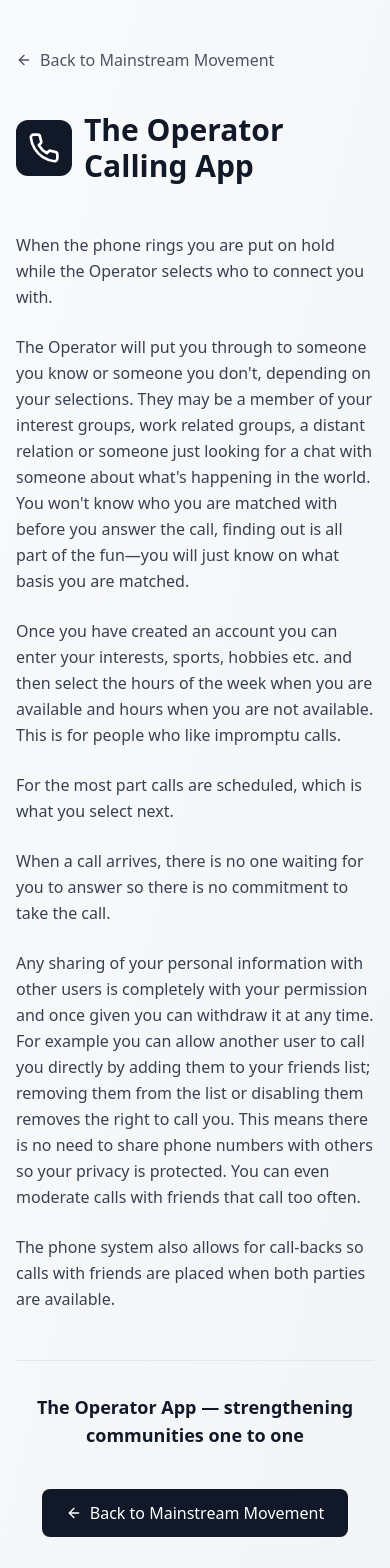
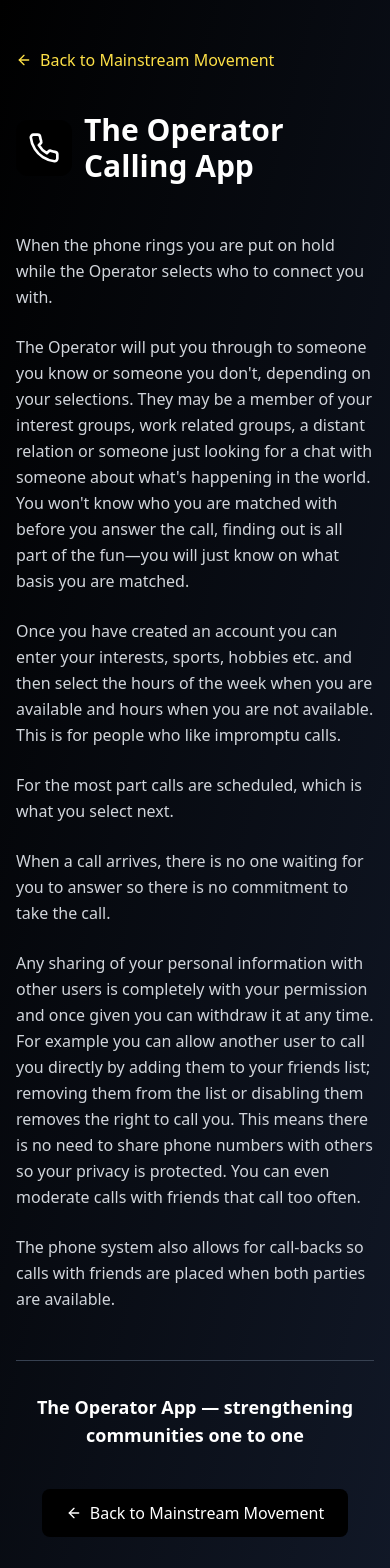
Before and after one commit to colinriche/mainstream-website, a Next.js app: page /theoperator in a window 390 px wide. Shown: the top 1568 px of the page. Built offline with nearby package versions, Linux system fonts and the light colour scheme; no server answers.

Commit message:
Theme colours and dark mode consistent across pages

```diff
--- a/app/page.jsx
+++ b/app/page.jsx
@@ -7,11 +7,22 @@ import {
   Heart, Target, Users, Smartphone, Car,
   Mail, Phone, MapPin, ExternalLink, Check, AlertCircle, Calendar
 } from 'lucide-react';
+import { getStoredTheme, getStoredDarkMode, setStoredTheme, setStoredDarkMode } from '@/lib/siteThemes';
 
 const MainstreamMovement = () => {
   const [darkMode, setDarkMode] = useState(true);
   const [theme, setTheme] = useState('black');
   const [mobileMenuOpen, setMobileMenuOpen] = useState(false);
+
+  // Restore theme and dark mode from localStorage (persisted across pages)
+  useEffect(() => {
+    setTheme(getStoredTheme());
+    setDarkMode(getStoredDarkMode());
+  }, []);
+  useEffect(() => {
+    setStoredTheme(theme);
+    setStoredDarkMode(darkMode);
+  }, [theme, darkMode]);
 
   // Cycle through themes: green -> red -> blue -> black -> green
   const cycleTheme = () => {
--- a/app/theoperator/page.jsx
+++ b/app/theoperator/page.jsx
@@ -1,15 +1,44 @@
 "use client";
 
+import { useState, useEffect } from "react";
 import Link from "next/link";
 import { ArrowLeft, Phone } from "lucide-react";
+import { themes, getStoredTheme, getStoredDarkMode } from "@/lib/siteThemes";
 
 export default function TheOperatorPage() {
+  const [theme, setTheme] = useState("black");
+  const [darkMode, setDarkMode] = useState(true);
+  const [mounted, setMounted] = useState(false);
+
+  useEffect(() => {
+    setTheme(getStoredTheme());
+    setDarkMode(getStoredDarkMode());
+    setMounted(true);
+  }, []);
+
+  const currentTheme = themes[theme];
+  const bgGradient = darkMode ? currentTheme.dark : currentTheme.light;
+  const textPrimary = darkMode ? "text-white" : "text-gray-900";
+  const textMuted = (theme === "black" && darkMode) ? "text-yellow-300" : (darkMode ? "text-gray-400" : "text-gray-600");
+  const textBody = darkMode ? "text-gray-300" : "text-gray-700";
+  const borderClass = darkMode ? "border-gray-700" : "border-gray-200";
+  const linkHover = darkMode ? "hover:text-white" : "hover:text-gray-900";
+
+  if (!mounted) {
     return (
-    <div className="min-h-screen bg-gradient-to-br from-gray-50 to-gray-100 dark:from-gray-900 dark:to-gray-800 transition-colors">
+      <div className="min-h-screen bg-gradient-to-br from-gray-100 to-gray-200 flex items-center justify-center">
+        <div className="animate-spin rounded-full h-10 w-10 border-2 border-gray-400 border-t-transparent" />
+      </div>
+    );
+  }
+
+  return (
+    <div className={`min-h-screen transition-colors duration-500 ${darkMode ? "dark" : ""}`}>
+      <div className={`min-h-screen bg-gradient-to-br ${bgGradient} transition-colors duration-500`}>
         <div className="max-w-3xl mx-auto px-4 sm:px-6 py-12 sm:py-16">
           <Link
             href="/"
-          className="inline-flex items-center gap-2 text-gray-600 dark:text-gray-400 hover:text-gray-900 dark:hover:text-white mb-10 transition-colors"
+            className={`inline-flex items-center gap-2 ${textMuted} ${linkHover} mb-10 transition-colors`}
           >
             <ArrowLeft className="w-4 h-4" />
             Back to Mainstream Movement
@@ -17,16 +46,16 @@ export default function TheOperatorPage() {
 
           <header className="mb-12">
             <div className="flex items-center gap-3 mb-4">
-            <div className="p-3 rounded-xl bg-gray-900 dark:bg-gray-700 text-white">
+              <div className={`p-3 rounded-xl ${currentTheme.accent} text-white`}>
                 <Phone className="w-8 h-8" />
               </div>
-            <h1 className="text-3xl sm:text-4xl font-bold text-gray-900 dark:text-white">
+              <h1 className={`text-3xl sm:text-4xl font-bold ${textPrimary}`}>
                 The Operator Calling App
               </h1>
             </div>
           </header>
 
-        <article className="space-y-6 text-gray-700 dark:text-gray-300 leading-relaxed">
+          <article className={`space-y-6 ${textBody} leading-relaxed`}>
             <p>
               When the phone rings you are put on hold while the Operator selects who to connect you with.
             </p>
@@ -51,14 +80,14 @@ export default function TheOperatorPage() {
             </p>
           </article>
 
-        <p className="mt-12 pt-8 border-t border-gray-200 dark:border-gray-700 text-center text-lg font-semibold text-gray-900 dark:text-white">
+          <p className={`mt-12 pt-8 border-t ${borderClass} text-center text-lg font-semibold ${textPrimary}`}>
             The Operator App — strengthening communities one to one
           </p>
 
           <div className="mt-10 text-center">
             <Link
               href="/"
-            className="inline-flex items-center gap-2 px-6 py-3 rounded-lg bg-gray-900 dark:bg-gray-700 text-white hover:bg-gray-800 dark:hover:bg-gray-600 transition-colors font-medium"
+              className={`inline-flex items-center gap-2 px-6 py-3 rounded-lg ${currentTheme.accent} ${currentTheme.accentHover} text-white transition-colors font-medium`}
             >
               <ArrowLeft className="w-4 h-4" />
               Back to Mainstream Movement
@@ -66,5 +95,6 @@ export default function TheOperatorPage() {
           </div>
         </div>
       </div>
+    </div>
   );
 }
--- /dev/null
+++ b/lib/siteThemes.js
@@ -0,0 +1,64 @@
+/** Shared theme config and localStorage keys for main site + sub-pages (e.g. /theoperator) */
+
+export const THEME_STORAGE_KEY = 'mainstream-theme';
+export const DARK_STORAGE_KEY = 'mainstream-dark';
+
+const validThemes = ['green', 'red', 'blue', 'black'];
+
+export function getStoredTheme() {
+  if (typeof window === 'undefined') return 'black';
+  const t = window.localStorage.getItem(THEME_STORAGE_KEY);
+  return validThemes.includes(t) ? t : 'black';
+}
+
+export function getStoredDarkMode() {
+  if (typeof window === 'undefined') return true;
+  const d = window.localStorage.getItem(DARK_STORAGE_KEY);
+  if (d === null) return true;
+  return d === 'true';
+}
+
+export function setStoredTheme(theme) {
+  if (typeof window === 'undefined') return;
+  window.localStorage.setItem(THEME_STORAGE_KEY, theme);
+}
+
+export function setStoredDarkMode(dark) {
+  if (typeof window === 'undefined') return;
+  window.localStorage.setItem(DARK_STORAGE_KEY, String(dark));
+}
+
+export const themes = {
+  green: {
+    light: 'from-green-50 to-emerald-100',
+    dark: 'from-gray-900 to-green-900',
+    accent: 'bg-green-600',
+    accentHover: 'hover:bg-green-700',
+    text: 'text-green-600',
+    border: 'border-green-600'
+  },
+  red: {
+    light: 'from-red-50 to-rose-100',
+    dark: 'from-gray-900 to-red-900',
+    accent: 'bg-red-600',
+    accentHover: 'hover:bg-red-700',
+    text: 'text-red-600',
+    border: 'border-red-600'
+  },
+  blue: {
+    light: 'from-blue-50 to-indigo-100',
+    dark: 'from-gray-900 to-blue-900',
+    accent: 'bg-blue-600',
+    accentHover: 'hover:bg-blue-700',
+    text: 'text-blue-600',
+    border: 'border-blue-600'
+  },
+  black: {
+    light: 'from-gray-100 to-gray-200',
+    dark: 'from-black to-gray-900',
+    accent: 'bg-black',
+    accentHover: 'hover:bg-gray-900',
+    text: 'text-black',
+    border: 'border-black'
+  }
+};
```
Lines whose indentation alone changed are shown as unchanged.
